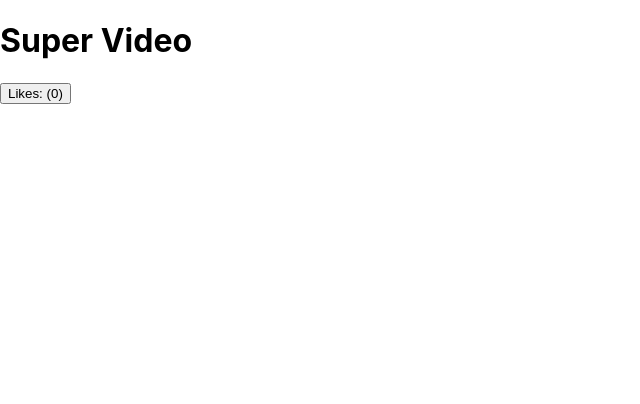
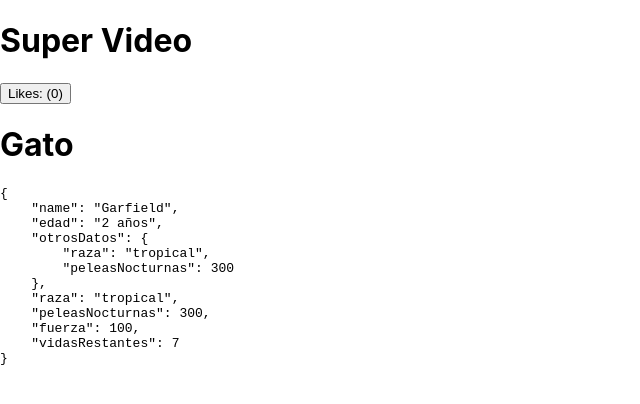
Before and after one commit to ElixCD/react-fundamentos, a React (Create React App) app in the folder eventos/: page / in a window 1280 px wide. Shown: the top 404 px of the page, without its empty margins (0-640 px from the left). Built offline with nearby package versions, Linux system fonts and the light colour scheme.

Commit message:
Usando spread para pasar props

```diff
--- a/eventos/src/App.js
+++ b/eventos/src/App.js
@@ -1,46 +1,33 @@
 import React, { Component } from 'react';
 import './App.css';
+import Contador from './Contador'
+import Gato from './Gato'
 
-class Contador extends Component {
-
+class App extends Component {
   state = {
-    video: {
-      title: 'Super Video',
-      likes: 0
-    }
-  }
-
-  add = () => {
-    this.setState((state) => ({
-      video:{
-        ...state.video, /*Utiliza spread para mantener todos los datos del objeto*/
-        likes: this.state.video.likes + 1
-      }
-    }))
+    fuerza: 100,
+    vidasRestantes:7,
   }
 
   render() {
+    const otrosDatos = {
+      raza : 'tropical',
+      peleasNocturnas: 300,
+    }
+
     return (
       <div>
-        <div>
-          <h1>
-            {this.state.video.title}
-          </h1>
-          <button onClick={this.add}>
-            Likes: ({this.state.video.likes})
-          </button>
-        </div>
+        <Contador />
+        <Gato
+          name='Garfield'
+          edad='2 años'
+          otrosDatos = {otrosDatos}
+          {...otrosDatos}
+          {...this.state}
+        />
       </div>
-    )
+    );
   }
 }
 
-function App() {
-  return (
-    <div>
-      <Contador />
-    </div>
-  );
-}
-
 export default App;
--- /dev/null
+++ b/eventos/src/Contador.js
@@ -0,0 +1,38 @@
+import React, { Component } from 'react';
+import './App.css';
+
+class Contador extends Component {
+
+    state = {
+      video: {
+        title: 'Super Video',
+        likes: 0
+      }
+    }
+
+    add = () => {
+      this.setState((state) => ({
+        video:{
+          ...state.video, /*Utiliza spread para mantener todos los datos del objeto*/
+          likes: this.state.video.likes + 1
+        }
+      }))
+    }
+
+    render() {
+      return (
+        <div>
+          <div>
+            <h1>
+              {this.state.video.title}
+            </h1>
+            <button onClick={this.add}>
+              Likes: ({this.state.video.likes})
+            </button>
+          </div>
+        </div>
+      )
+    }
+  }
+
+  export default Contador;
--- /dev/null
+++ b/eventos/src/Gato.js
@@ -0,0 +1,13 @@
+import React, { Component } from 'react';
+import './App.css';
+
+const Gato = (props) => (
+    <div>
+        <h1>Gato </h1>
+        <pre>
+            { JSON.stringify(props,null, 4)}
+        </pre>
+    </div>
+)
+
+export default Gato;
```
